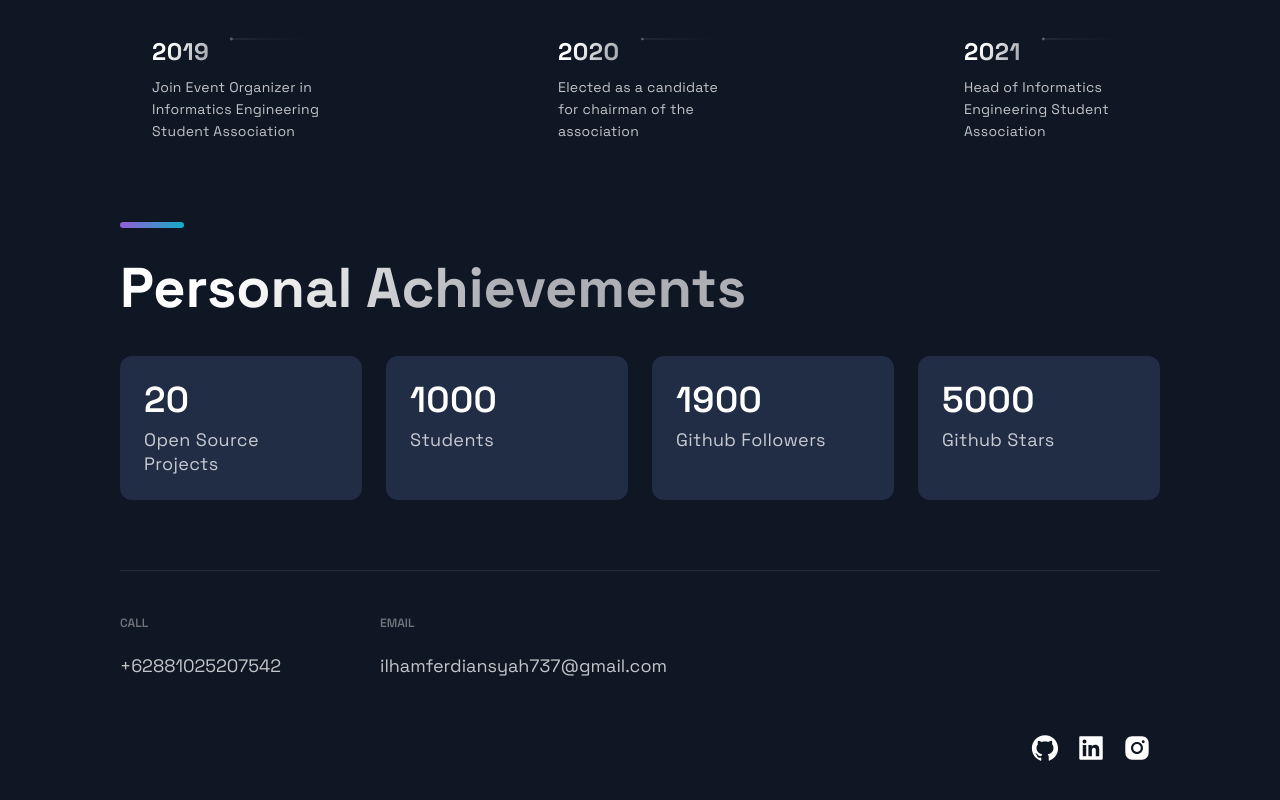
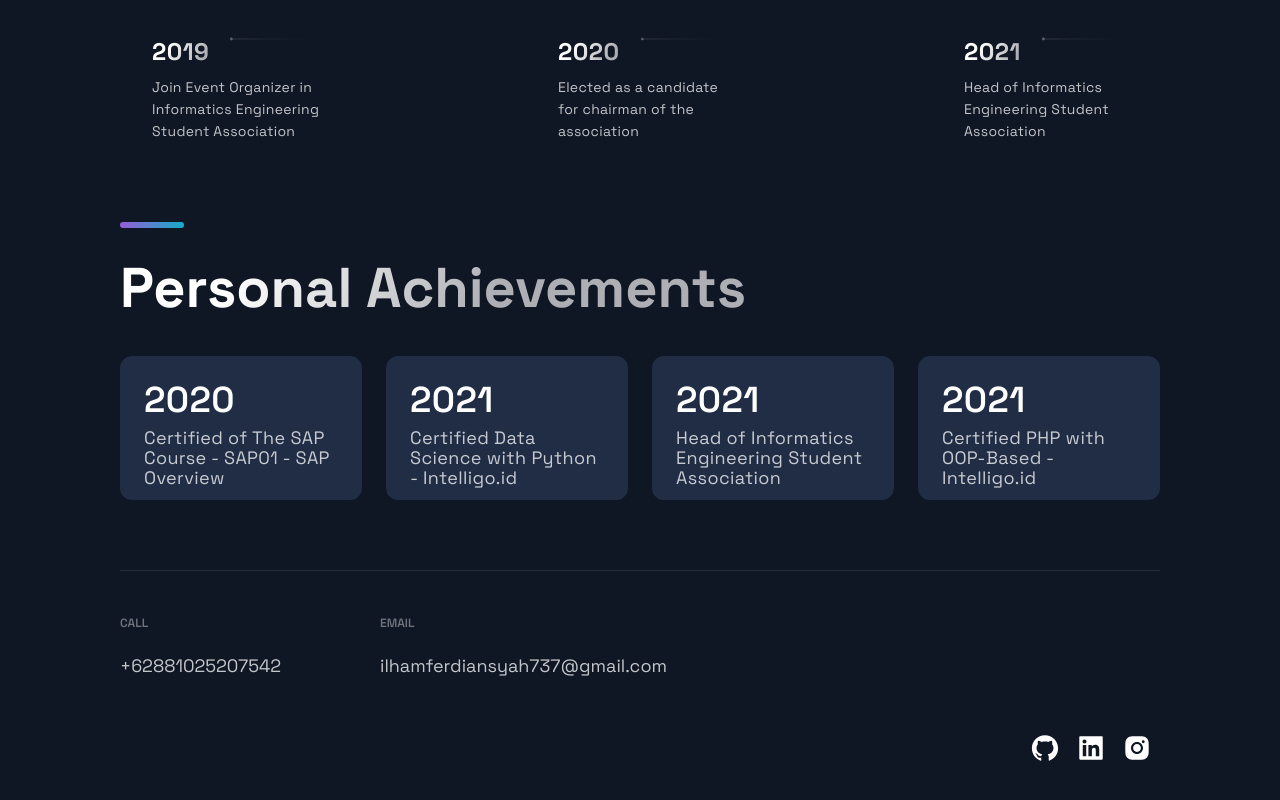
Before and after one commit to Muhammad-Ilham-Ferdiansyah/website-portfolio, a Next.js app: page / in a window 1280 px wide. Shown: the part 2685-3485 px from the top of the page. Built offline with nearby package versions, Linux system fonts and the light colour scheme.

Commit message:
Update section Personal Achievement

```diff
--- a/src/components/Acomplishments/Acomplishments.js
+++ b/src/components/Acomplishments/Acomplishments.js
@@ -4,10 +4,10 @@ import { Section, SectionDivider, SectionTitle } from '../../styles/GlobalCompon
 import { Box, Boxes, BoxNum, BoxText } from './AcomplishmentsStyles';
 
 const data = [
-  { number: 20, text: 'Open Source Projects'},
-  { number: 1000, text: 'Students', },
-  { number: 1900, text: 'Github Followers', },
-  { number: 5000, text: 'Github Stars', }
+  { number: 2020, text: 'Certified of The SAP Course - SAP01 - SAP Overview'},
+  { number: 2021, text: 'Certified Data Science with Python - Intelligo.id', },
+  { number: 2021, text: 'Head of Informatics Engineering Student Association ', },
+  { number: 2021, text: 'Certified PHP with OOP-Based - Intelligo.id', }
 ];
 
 const Acomplishments = () => (
--- a/src/components/Acomplishments/AcomplishmentsStyles.js
+++ b/src/components/Acomplishments/AcomplishmentsStyles.js
@@ -69,7 +69,7 @@ export const BoxText = styled.p`
   font-style: normal;
   font-weight: normal;
   font-size: 18px;
-  line-height: 24px;
+  line-height: 20px;
   letter-spacing: 0.02em;
   color: rgba(255, 255, 255, 0.75);
 
```
